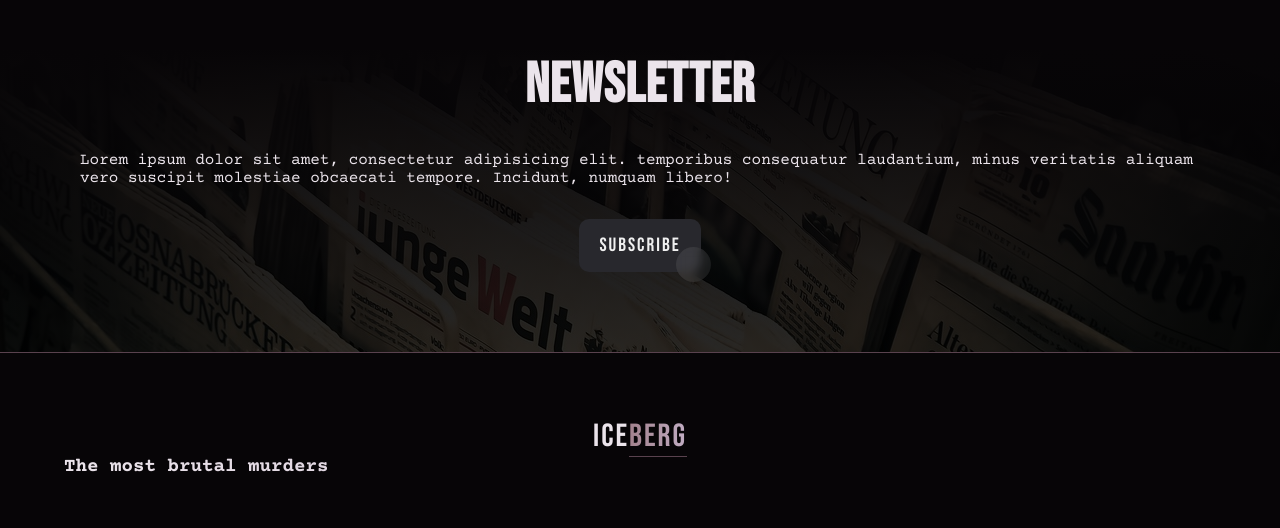
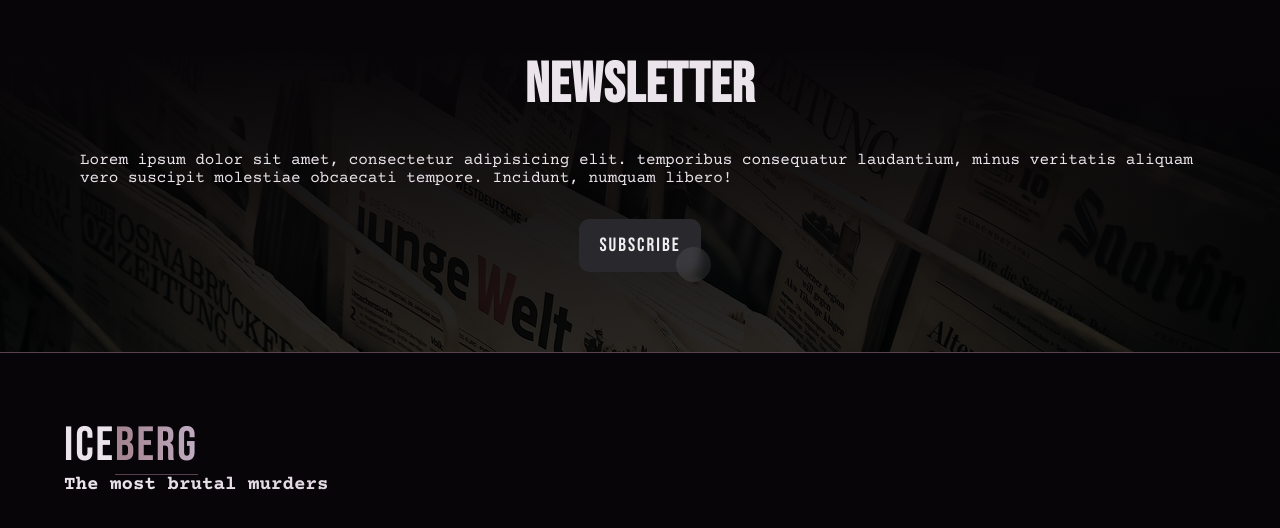
Before and after one commit to pawelek7k/murderSite, a React (Vite) app: page / in a window 1280 px wide. Shown: the part 2202-2730 px from the top of the page. Built offline with nearby package versions, Linux system fonts and the light colour scheme.

Commit message:
add props to styled comp

```diff
--- a/src/components/Logo/Styles.ts
+++ b/src/components/Logo/Styles.ts
@@ -4,9 +4,9 @@ import styled from 'styled-components';
 export const StyledLogo = styled.h1<{ $positionOnPage?: boolean; }>`
 font-family: var(--secondary-font);
 font-weight: 500;
-font-size: ${props => (props.$positionOnPage ? '3rem' : '2rem')};
+font-size: ${props => (props.$positionOnPage ? '2rem' : '3rem')};
 letter-spacing: 2px;
-text-align:  ${props => (props.$positionOnPage ? 'start' : 'center')};
+text-align:  ${props => (props.$positionOnPage ? 'center' : 'start')};
 span {
     color: var(--secondary);
     border-bottom: thin solid var(--secondary);
--- a/src/components/Logo/index.tsx
+++ b/src/components/Logo/index.tsx
@@ -6,9 +6,9 @@ interface LogoProps {
 
 export const Logo = ({ positionOnPage }: LogoProps) => {
   return (
-    <LogoWrapper $positionOnPage={positionOnPage}>
+    <LogoWrapper>
       <a>
-        <StyledLogo>
+        <StyledLogo $positionOnPage={positionOnPage}>
           Ice<span>berg</span>
         </StyledLogo>
       </a>
```
